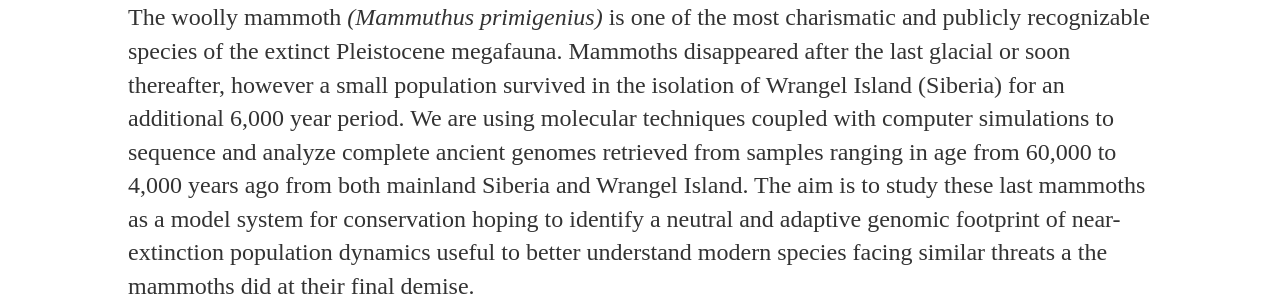
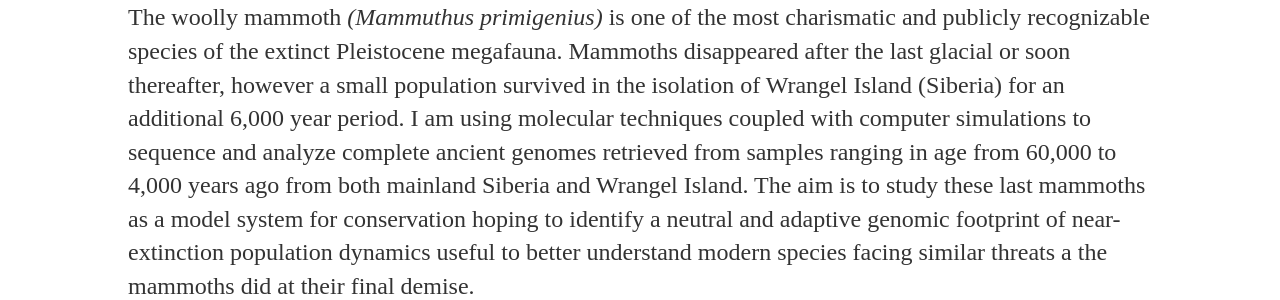
Before and after one commit to DiezMolino/diezmolino.github.io, a Jekyll site: the page projects/index.html, which Jekyll copies as it is, in a window 1280 px wide and 1400 px high. Shown: the part 289-589 px from the top of the window. Built offline with Jekyll 4.4.1, drawn with Linux system fonts in a browser that asks for light colours; some of the changed text lies outside the part shown.

Commit message:
Update index.html

```diff
--- a/projects/index.html
+++ b/projects/index.html
@@ -34,7 +34,7 @@
 
 <h2>Palaeogenomics of the woolly mammoth: a model to study near-extinction population dynamics</h2>
 
-<p>The woolly mammoth <i>(Mammuthus primigenius)</i> is one of the most charismatic and publicly recognizable species of the extinct Pleistocene megafauna. Mammoths disappeared after the last glacial or soon thereafter, however a small population survived in the isolation of Wrangel Island (Siberia) for an additional 6,000 year period. We are using molecular techniques coupled with computer simulations to sequence and analyze complete ancient genomes retrieved from samples ranging in age from 60,000 to 4,000 years ago from both mainland Siberia and Wrangel Island. The aim is to study these last mammoths as a model system for conservation hoping to identify a neutral and adaptive genomic footprint of near-extinction population dynamics useful to better understand modern species facing similar threats a the mammoths did at their final demise.</p>
+<p>The woolly mammoth <i>(Mammuthus primigenius)</i> is one of the most charismatic and publicly recognizable species of the extinct Pleistocene megafauna. Mammoths disappeared after the last glacial or soon thereafter, however a small population survived in the isolation of Wrangel Island (Siberia) for an additional 6,000 year period. I am using molecular techniques coupled with computer simulations to sequence and analyze complete ancient genomes retrieved from samples ranging in age from 60,000 to 4,000 years ago from both mainland Siberia and Wrangel Island. The aim is to study these last mammoths as a model system for conservation hoping to identify a neutral and adaptive genomic footprint of near-extinction population dynamics useful to better understand modern species facing similar threats a the mammoths did at their final demise.</p>
 
 <figure>
     <img src='https://cloud.githubusercontent.com/assets/13287919/16173156/a3aa6a00-3598-11e6-9ead-03791915e2aa.jpg'  HEIGHT=274/>
@@ -47,10 +47,10 @@
 
 <h2>Explaining human population history using ancient DNA</h2>
 
-<p>Explaining past demographic events that have sculpted the human populations as we know them today is a challenging task. We approach this problem from a <i>population continuity</i> point of view. That is, can we actually prove that two populations inhabiting the same region but separated hundreds or thousands of years are continuous in time? we are developing statistical methods using DNA sequencing data from modern populations together with sequences from ancient populations extracted from human remains in archaeological sites to shed light on these questions.</p>
+<p>Explaining past demographic events that have sculpted the human populations as we know them today is a challenging task. I approach this problem from a <i>population continuity</i> point of view. That is, can we actually prove that two populations inhabiting the same region but separated hundreds or thousands of years are continuous in time? I am developing statistical methods using DNA sequencing data from modern populations together with sequences from ancient populations extracted from human remains in archaeological sites to shed light on these questions.</p>
 
 <figure>
-    <img src='https://cloud.githubusercontent.com/assets/13287919/9109857/f3b388ae-3c30-11e5-9d6b-32cb8bb47f7f.png' WIDTH=332 	HEIGHT=187/>
+    <img src='https://cloud.githubusercontent.com/assets/13287919/9109857/f3b388ae-3c30-11e5-9d6b-32cb8bb47f7f.png' WIDTH=664 	HEIGHT=374/>
     <figcaption>Proposed routes of migration by early farmers into Europe ~9,000−7000 years ago (Haak et al. 2015).</figcaption>
 </figure>
 
```
